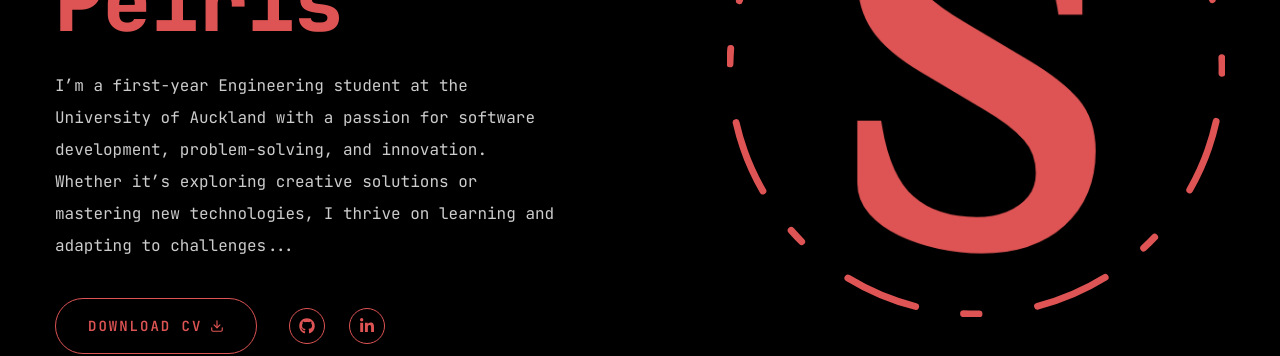
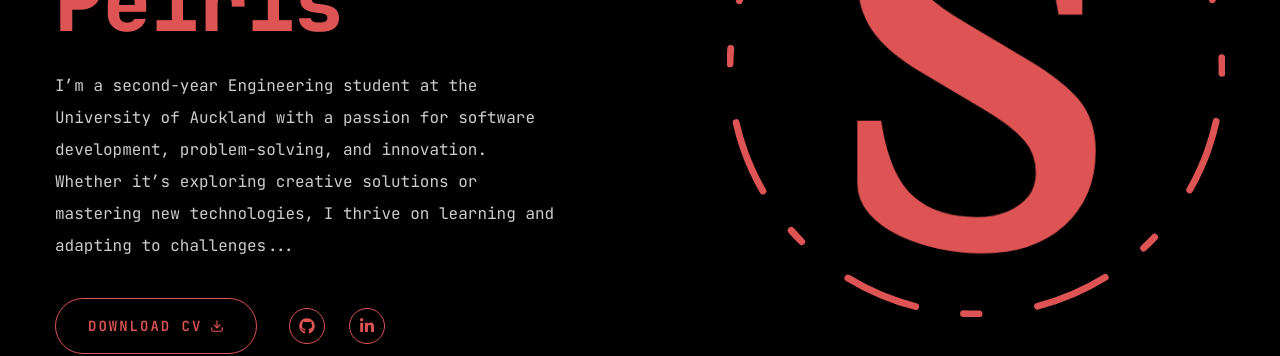
Before and after one commit to nikopeiris/portfolio_website, a Next.js app: page / in a window 1280 px wide. Shown: the part 360-716 px from the top of the page. Built offline with nearby package versions, Linux system fonts and the light colour scheme.

Commit message:
Update page.jsx

```diff
--- a/app/page.jsx
+++ b/app/page.jsx
@@ -16,7 +16,7 @@ const Home = () => {
               Hello I'm <br/> <span className="text-accent font-extrabold">Shenol Niko Peiris</span>
             </h1>
             {/*write text here */}
-            <p className="max-w-[500px] mb-9 text-white/80">I’m a first-year Engineering student at the University of Auckland with a passion for software development,
+            <p className="max-w-[500px] mb-9 text-white/80">I’m a second-year Engineering student at the University of Auckland with a passion for software development,
             problem-solving, and innovation. Whether it’s exploring creative solutions or mastering new technologies, I thrive on learning and adapting to challenges
             <Link href="/resume" className="hover:text-accent transition-all duration-200">...</Link>
             </p>
```
